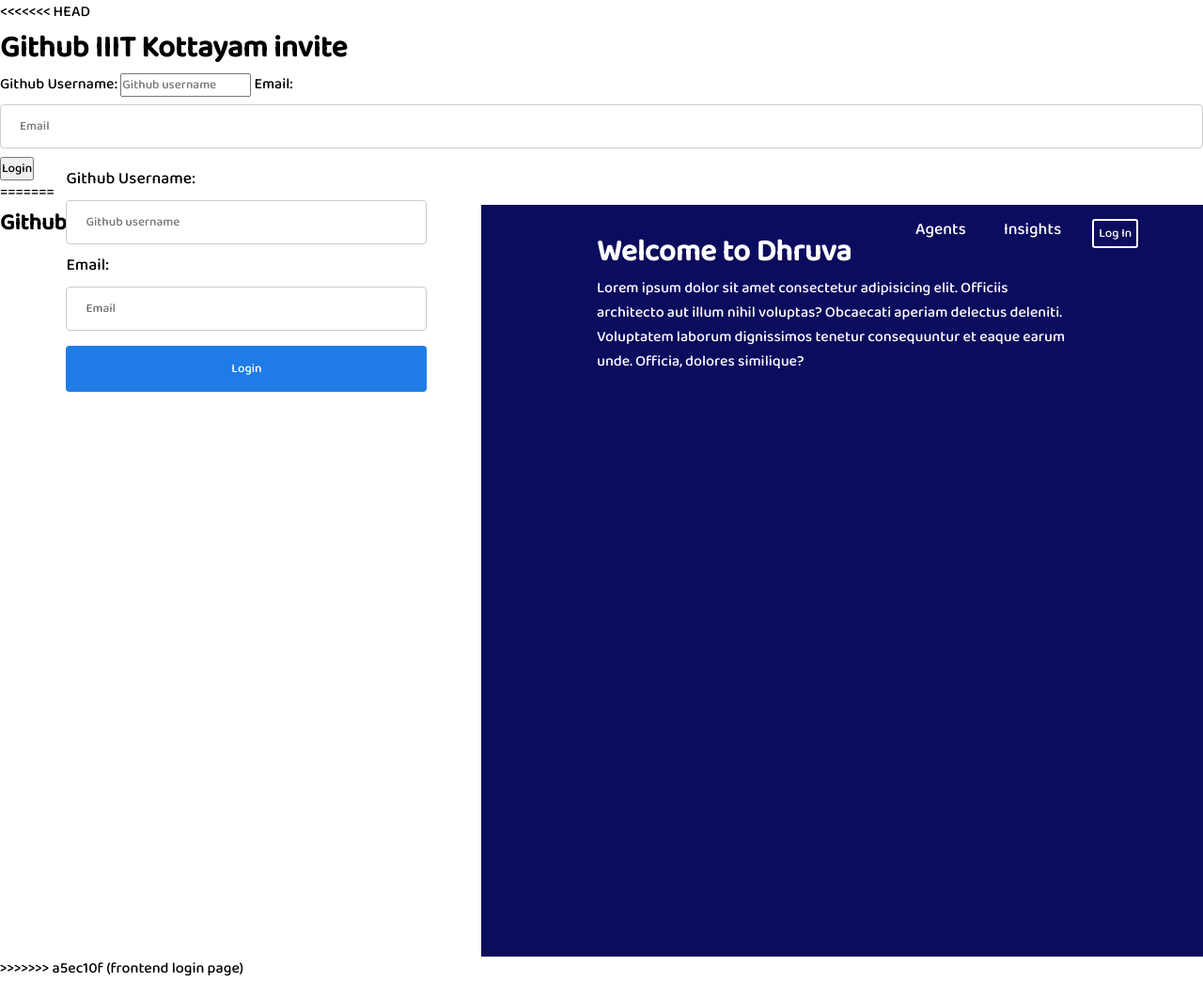
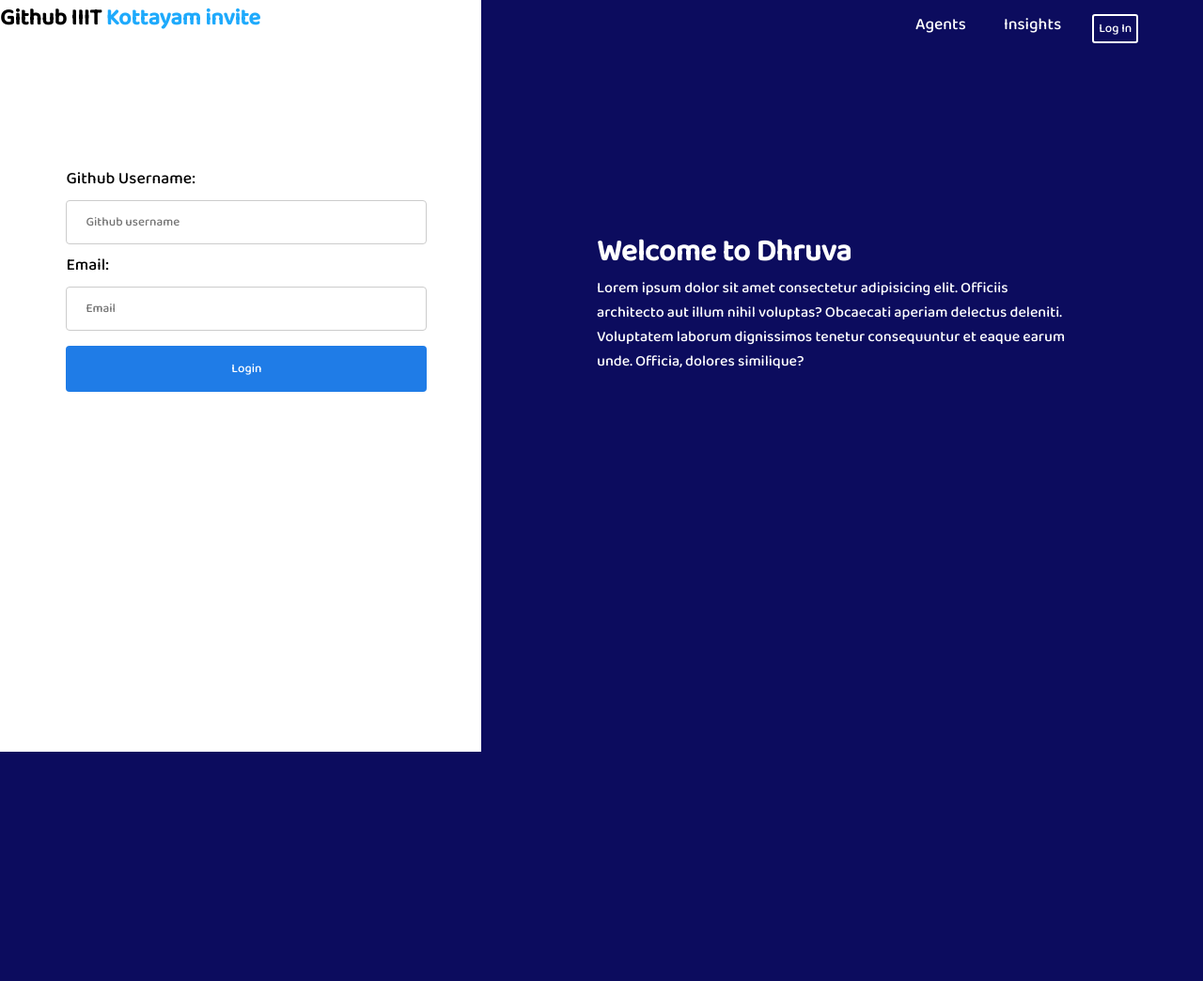
Before and after one commit to karynaur/orginvite-flask, a Python web app: template templates/index.html in a window 1280 px wide. Shown: the whole page at 94% size. After the commit the page ends 800 px from the top, so only its background shows below. Run offline with Jinja, Linux system fonts and the light colour scheme; the template is opened without the code that fills it, so the values that code supplies are empty.

Commit message:
Update index.html

```diff
--- a/templates/index.html
+++ b/templates/index.html
@@ -6,21 +6,6 @@
     <meta http-equiv="X-UA-Compatible" content="IE=edge">
     <meta name="viewport" content="width=device-width, initial-scale=1.0">
     <title>Github invite</title>
-<<<<<<< HEAD
-
-</head>
-
-<body>
-    <h1>Github IIIT Kottayam invite</h1>
-    <form action="{{url_for('get_details')}}" method="POST">
-        <label for="username">Github Username:</label>
-        <input type="text" name="username" id="username" placeholder="Github username">
-        <label for="email">Email:</label>
-        <input type="email" name="email" id="email" placeholder="Email">
-        <button type="submit">Login</button>
-
-    </form>
-=======
     <link rel="stylesheet" href="../static/styles/style.css">
 </head>
 
@@ -50,7 +35,7 @@
             </div>
         </div>
     </div>
->>>>>>> a5ec10f (frontend login page)
+
 </body>
 
 </html>
```
